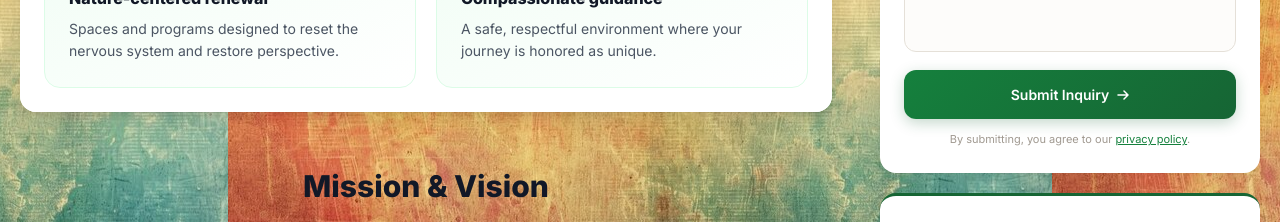
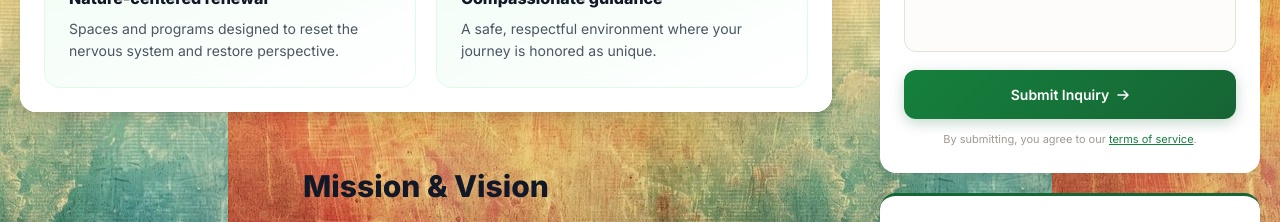
Before and after one commit to nyoupaneroshan/jivan, a Next.js app: page /about in a window 1280 px wide. Shown: the part 1700-1922 px from the top of the page. Built offline with nearby package versions, Linux system fonts and the light colour scheme.

Commit message:
sidebar change

```diff
--- a/src/components/jivan/SidebarWidget.tsx
+++ b/src/components/jivan/SidebarWidget.tsx
@@ -471,11 +471,11 @@ export function SidebarWidget({
                 <p className="text-[11px] text-center text-[#A09990] leading-relaxed">
                   By submitting, you agree to our{" "}
                   <Link
-                    href="/privacy-policy"
+                    href="/terms"
                     className="underline hover:opacity-70"
                     style={{ color: v.accentMid }}
                   >
-                    privacy policy
+                    terms of service
                   </Link>
                   .
                 </p>
```
